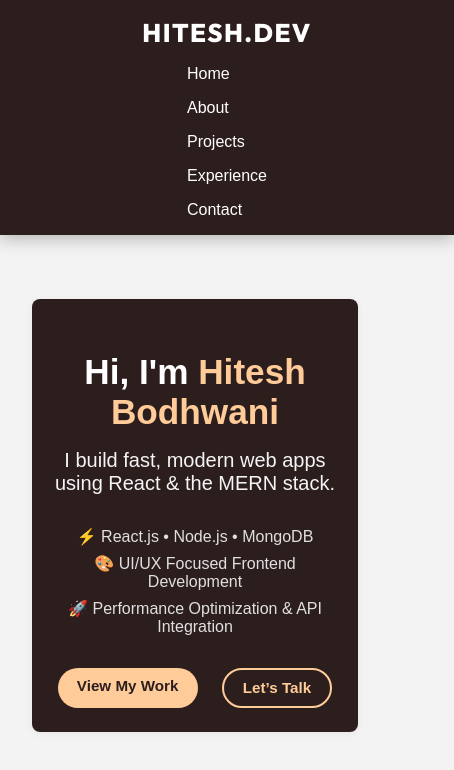
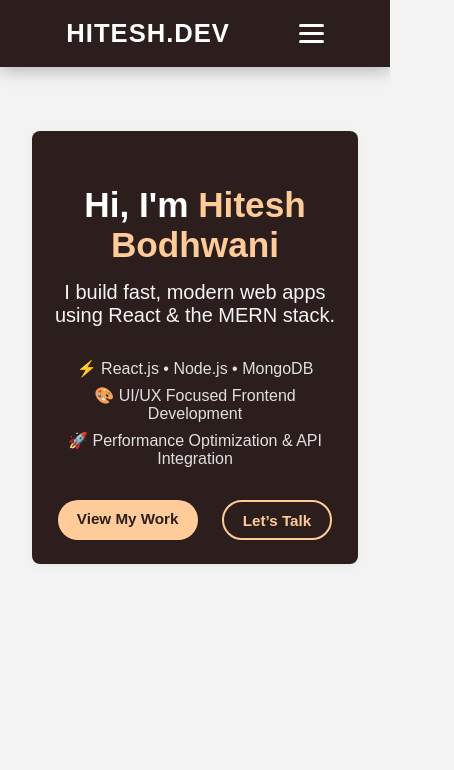
Before and after one commit to Hiteshbodhwani/PortfolioWebsite, a React (Create React App) app: page / in a window 390 px wide. Shown: the top 770 px of the page, 454 px wide, since content can reach past the window. Built offline with nearby package versions, Linux system fonts and the light colour scheme.

Commit message:
Update Navbar.css

```diff
--- a/src/components/StylingFiles/Navbar.css
+++ b/src/components/StylingFiles/Navbar.css
@@ -1,49 +1,38 @@
-@import url('https://fonts.googleapis.com/css2?family=Outfit:wght@400;600;800&display=swap');
-
-body {
-  margin: 0;
-  font-family: 'Outfit', sans-serif;
-  background-color: #fef9f4; /* Optional: warm background to match espresso */
-  overflow-x: hidden;
-}
-
 .navbar {
-  background-color: #2d1e1e; /* Warm Espresso */
+  background-color: #2d1e1e;
   color: #ffffff;
-  padding: 1.2rem 3rem;
+  padding: 1.2rem 2rem;
   display: flex;
   justify-content: space-around;
   align-items: center;
   position: sticky;
   top: 0;
-  width: 100%;
-  z-index: 999;
+  z-index: 1000;
+  font-family: 'Outfit', sans-serif;
   box-shadow: 0 4px 16px rgba(0, 0, 0, 0.25);
 }
 
 .nav-logo {
+  color: #ffffff;
+  text-decoration: none;
   font-size: 1.6rem;
   font-weight: 800;
-  color: #ffffff;
-  text-decoration: none;
   letter-spacing: 1px;
 }
 
+/* Desktop Menu */
 .nav-menu {
+  display: flex;
+  gap: 2rem;
   list-style: none;
-  display: flex;
-  gap: 2.5rem;
-  margin: 0;
-  padding: 0;
 }
 
 .nav-menu li a {
+  color: #fff;
   text-decoration: none;
-  color: #ffffff;
-  font-size: 1rem;
   font-weight: 500;
   position: relative;
-  transition: 0.3s ease;
+  transition: 0.3s;
 }
 
 .nav-menu li a::after {
@@ -53,7 +42,7 @@ body {
   left: 0;
   width: 0%;
   height: 2px;
-  background-color: #ffcc99; /* Accent underline */
+  background-color: #ffcc99;
   transition: width 0.3s ease-in-out;
 }
 
@@ -65,25 +54,65 @@ body {
 .nav-menu li a:hover,
 .nav-menu li a.active {
   color: #ffcc99;
-  text-shadow: 0 0 5px rgba(255, 204, 153, 0.4);
 }
 
-/* Responsive */
+/* Hamburger Icon */
+.hamburger {
+  display: none;
+  flex-direction: column;
+  cursor: pointer;
+  gap: 5px;
+  z-index: 1001;
+}
+
+.hamburger span {
+  height: 3px;
+  width: 25px;
+  background: #ffffff;
+  border-radius: 5px;
+  transition: all 0.3s ease;
+}
+
+/* Mobile Styles */
 @media screen and (max-width: 768px) {
-  .navbar {
-    flex-direction: column;
-    padding: 1rem 2rem;
+  .hamburger {
+    display: flex;
   }
 
   .nav-menu {
+    position: absolute;
+    top: 100%;
+    right: 0;
+    width: 100%;
+    background-color: #2d1e1e;
     flex-direction: column;
-    gap: 1rem;
-    margin-top: 1rem;
+    align-items: center;
+    padding: 1rem 0;
+    transform: translateY(-150%);
+    opacity: 0;
+    pointer-events: none;
+    transition: all 0.4s ease;
+  }
+
+  .nav-menu.active {
+    transform: translateY(0);
+    opacity: 1;
+    pointer-events: auto;
+  }
+
+  .nav-menu li {
+    margin: 1rem 0;
+  }
+
+  .hamburger.open span:nth-child(1) {
+    transform: rotate(45deg) translate(5px, 5px);
+  }
+
+  .hamburger.open span:nth-child(2) {
+    opacity: 0;
+  }
+
+  .hamburger.open span:nth-child(3) {
+    transform: rotate(-45deg) translate(6px, -6px);
   }
 }
-.nav-logo {
-    font-family: 'Outfit', sans-serif;
-    letter-spacing: 1.5px;
-    font-weight: 800;
-    font-size: 1.6rem;
-}
```
